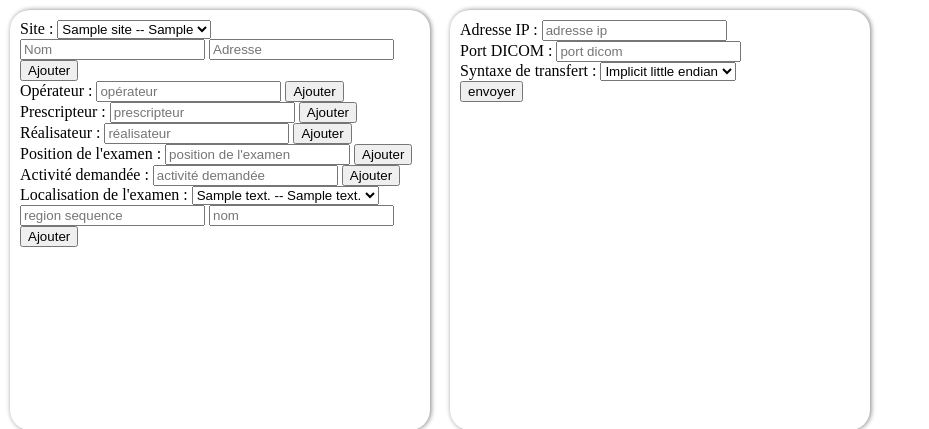
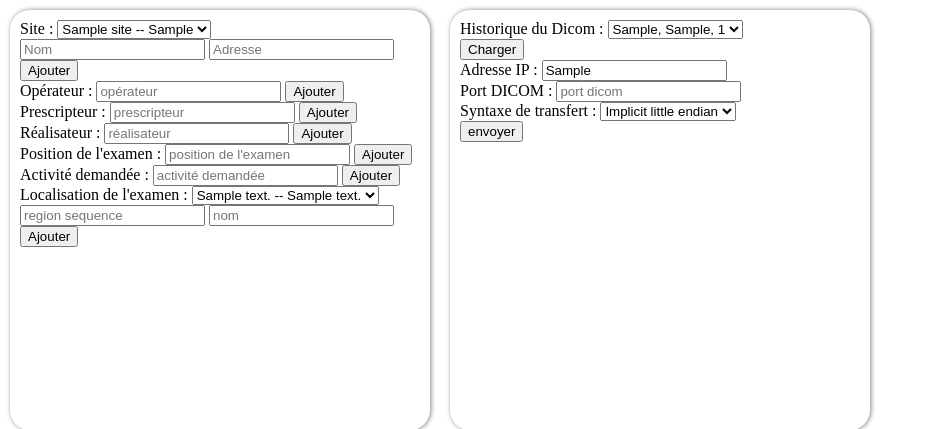
Before and after one commit to A-Louarn/DICOM, a PHP site: page /admin.php in a window 1280 px wide. Shown: the top 429 px of the page, without its empty margins (0-929 px from the left). Run offline with PHP 8.4, Linux system fonts and the light colour scheme; tables that the repository leaves empty hold one stand-in row (values such as "Sample post").

Commit message:
implementation of the 'DICOM' panel

```diff
--- a/admin.php
+++ b/admin.php
@@ -29,11 +29,24 @@
                 <?php printDoubleAddableCombobox('localisation-examen',"Localisation de l'examen", "region sequence", "nom", loadBodyparts($db)); ?>
             </form>
         </div>
+<!--
+<?php print_r(loadDicom($db)); ?>
+-->
         <div id="reglagesDicom" class="reglagebox rightcolumn toprow">
             <form action="process_admin.php?page=2" method="post">
+                <?php printDropDownMenu('histo-dicom', 'Historique du Dicom', loadDicom($db)); ?>
+                <?php printSubmitButton('load-histo', 'Charger'); ?>
+                <br />
+            </form>
+            <form action="process_admin.php?page=2" method="post">
+                <?php loadCurrentDicomValue($db); ?>
                 <?php printInput('text','adresse-ip','Adresse IP',true); ?>
                 <?php printInput('number','port-dicom','Port DICOM',true); ?>
-                <?php printDropDownMenu('syntaxe-transfert','Syntaxe de transfert',array('Implicit little endian', 'Explicit little endian', 'Implicit big endian', 'Explicit big endian')) ?>
+                <?php printDropDownMenu('syntaxe-transfert','Syntaxe de transfert', array(
+                        'Implicit little endian' => 'Implicit little endian',
+                        'Explicit little endian' => 'Explicit little endian',
+                        'Implicit big endian' => 'Implicit big endian',
+                        'Explicit big endian' => 'Explicit big endian')) ?>
                 <?php printDefaultSubmitButton(); ?>
             </form>
         </div>
--- a/convenience_functions.php
+++ b/convenience_functions.php
@@ -68,6 +68,39 @@
 function loadAnatomicOrientation($db){return loadList($db,"AnatomicOrientation");}
 function loadSite($db){return loadList($db, "Site");}
 
+function loadDicom($db)
+{
+    $sql = $db->query('SELECT dicom_IP, dicom_port, dicom_transfertSyntaxeUID FROM Dicom ORDER BY dicom_id DESC');
+
+    $list = array();
+
+    while($data = $sql->fetch())
+    {
+        $value = $data['dicom_IP'] . ', ' . $data['dicom_port'] . ', ' . $data['dicom_transfertSyntaxeUID'];
+        $list[$value] = $value;
+    }
+
+    $sql->closeCursor();
+
+    return $list;
+}
+
+function loadCurrentDicomValue($db)
+{
+    $sql = $db->query('SELECT dicom_IP, dicom_port, dicom_transfertSyntaxeUID FROM Dicom ORDER BY dicom_id DESC LIMIT 0, 1');
+
+    $data = $sql->fetch();
+
+    if(!isset($_SESSION['adresse-ip']) || !isset($_SESSION['port-dicom']) || !isset($_SESSION['syntaxe-transfert']))
+    {
+        $_SESSION['adresse-ip'] = $data['dicom_IP'];
+        $_SESSION['port-dicom'] = $data['dicom_port'];
+        $_SESSION['syntaxe-transfert'] = $data['dicom_transfertSyntaxeUID'];
+    }
+
+    $sql->closeCursor();
+}
+
 /**
  * @brief writes a single value to a table on the database
  * @param $db the database handler
@@ -100,6 +133,17 @@
 {
     $sql = $db->prepare('INSERT INTO Site(InstitutionName, InstitutionAdress) VALUES(:name, :adress)');
     $sql->execute(array('name'=>$name, 'adress'=>$adress));
+    $sql->closeCursor();
+}
+
+function writeDicom($db, $ip, $port, $syntax)
+{
+    $sql = $db->prepare('INSERT INTO Dicom (dicom_IP, dicom_port, dicom_transfertSyntaxeUID) VALUES (:ip, :port, :syntax)');
+    $sql->execute(array(
+        'ip' => $ip,
+        'port' => $port,
+        'syntax' => $syntax
+    ));
     $sql->closeCursor();
 }
 
```
Also changed, not shown: process_admin.php (+19 -16 lines).
